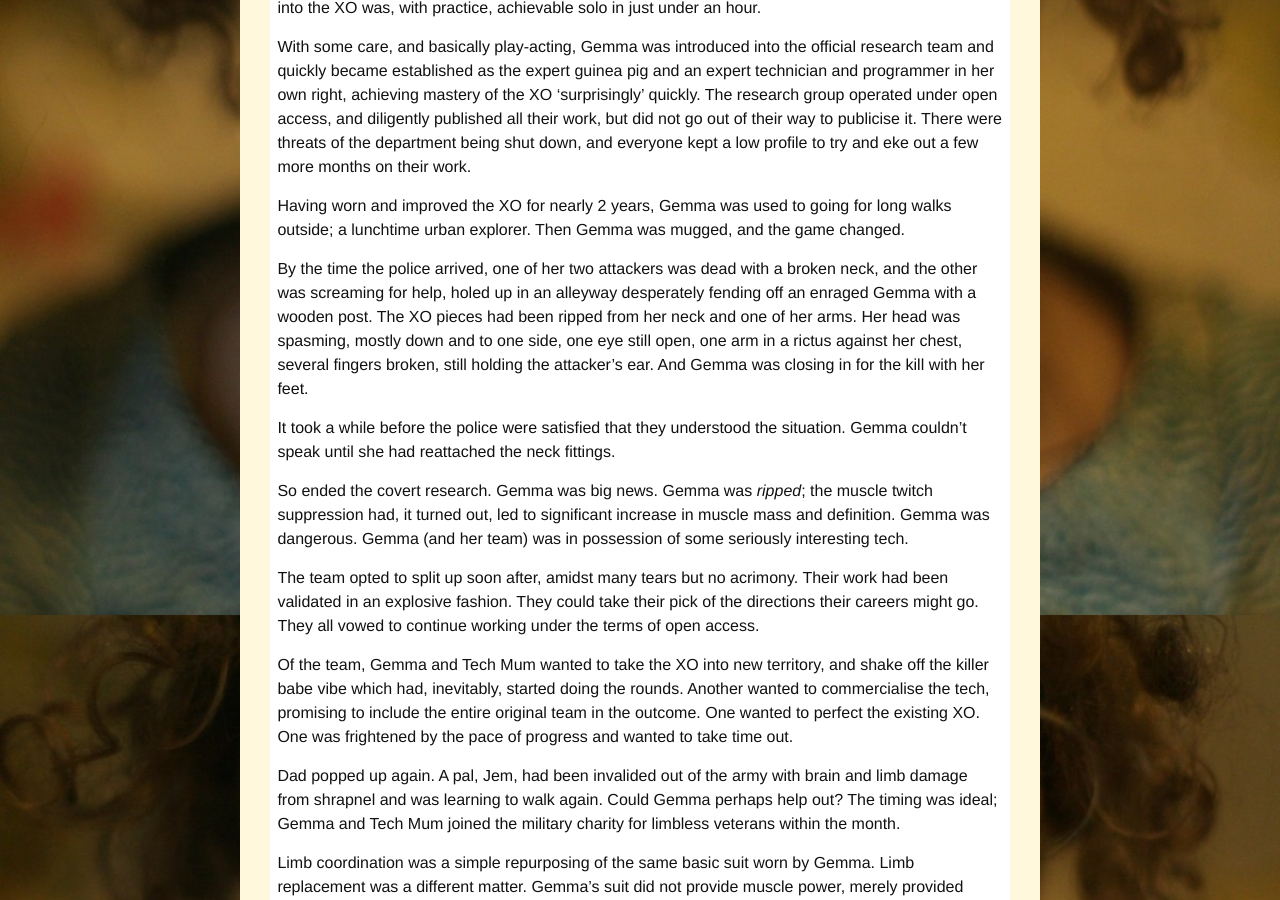
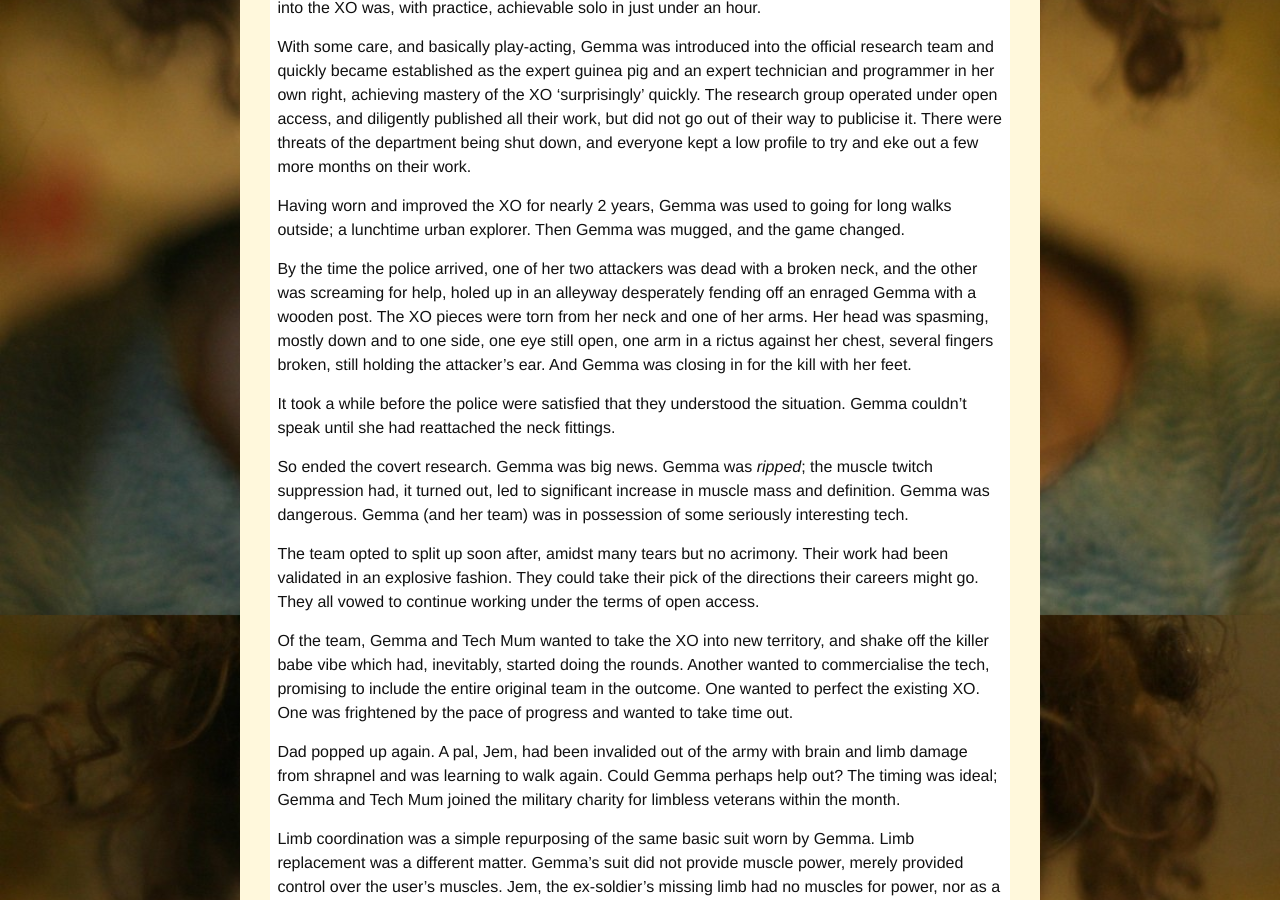
Before and after one commit to upthebuzzard/upthebuzzard.github.io, a Jekyll site: the page built from _predicting_the_present/2019-04-15-48hrflashfiction2019-mechanical-symphony.md, in a window 1280 px wide and 900 px high, scrolled down 1185 px. Built offline with Jekyll 4.4.1, drawn with Linux system fonts in a browser that asks for light colours; some web fonts are replaced.

Commit message:
Update 2019-04-15-48hrflashfiction2019-mechanical-symphony.md

```diff
--- a/_predicting_the_present/2019-04-15-48hrflashfiction2019-mechanical-symphony.md
+++ b/_predicting_the_present/2019-04-15-48hrflashfiction2019-mechanical-symphony.md
@@ -39,7 +39,7 @@ With some care, and basically play-acting, Gemma was introduced into the officia
 
 Having worn and improved the XO for nearly 2 years, Gemma was used to going for long walks outside; a lunchtime urban explorer. Then Gemma was mugged, and the game changed.
 
-By the time the police arrived, one of her two attackers was dead with a broken neck, and the other was screaming for help, holed up in an alleyway desperately fending off an enraged Gemma with a wooden post. The XO pieces had been ripped from her neck and one of her arms. Her head was spasming, mostly down and to one side, one eye still open, one arm in a rictus against her chest, several fingers broken, still holding the attacker’s ear. And Gemma was closing in for the kill with her feet.
+By the time the police arrived, one of her two attackers was dead with a broken neck, and the other was screaming for help, holed up in an alleyway desperately fending off an enraged Gemma with a wooden post. The XO pieces were torn from her neck and one of her arms. Her head was spasming, mostly down and to one side, one eye still open, one arm in a rictus against her chest, several fingers broken, still holding the attacker’s ear. And Gemma was closing in for the kill with her feet.
 
 It took a while before the police were satisfied that they understood the situation. Gemma couldn’t speak until she had reattached the neck fittings.
 
```
